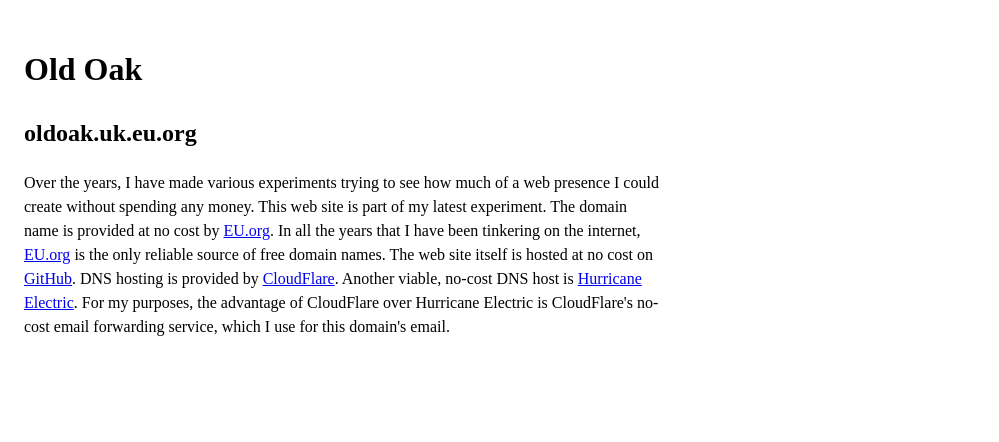
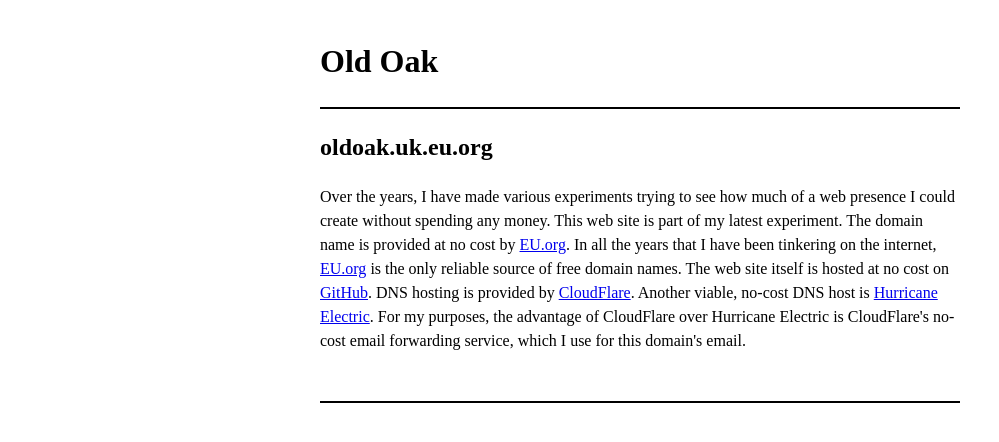
Before and after one commit to oldfolio/oldoak, a plain HTML site: page index.html in a window 1280 px wide. Shown: the whole page, without its empty margins (0-999 px from the left). Drawn offline with Linux system fonts and the light colour scheme.

Commit message:
css tests

```diff
--- a/index.html
+++ b/index.html
@@ -4,11 +4,16 @@
 <link href='main.css' rel='stylesheet' type='text/css'>
 <link rel="shortcut icon" href="favicon.ico" />
 <meta charset="utf-8">
+<meta name="viewport" content="width=device-width, initial-scale=1.0">
 <title>Old Oak</title>
 </head>
 <body>
+<header>
 <h1>Old Oak</h1>
+</header>
 <h2>oldoak.uk.eu.org</h2>
 <p>Over the years, I have made various experiments trying to see how much of a web presence I could create without spending any money. This web site is part of my latest experiment. The domain name is provided at no cost by <a href="https://nic.eu.org/" rel="nofollow" target="_blank">EU.org</a>. In all the years that I have been tinkering on the internet, <a href="https://nic.eu.org/" rel="nofollow" target="_blank">EU.org</a> is the only reliable source of free domain names. The web site itself is hosted at no cost on <a href="https://github.com/" rel="nofollow" target="_blank">GitHub</a>. DNS hosting is provided by <a href="https://www.cloudflare.com/" rel="nofollow" target="_blank">CloudFlare</a>. Another viable, no-cost DNS host is <a href="https://dns.he.net/" rel="nofollow" target="_blank">Hurricane Electric</a>. For my purposes, the advantage of CloudFlare over Hurricane Electric is CloudFlare's no-cost email forwarding service, which I use for this domain's email.</p>
+<footer>
+</footer>
 </body>
 </html>
--- a/main.css
+++ b/main.css
@@ -1,2 +1,4 @@
 @charset "UTF-8";
-body{max-width:40em;padding:1em;line-height:1.5;}
+body{max-width:40em;margin:auto;padding:1em;line-height:1.5;}
+header{border-bottom:2px solid black;}
+footer{margin-top:3em;border-bottom:2px solid black;}
```
